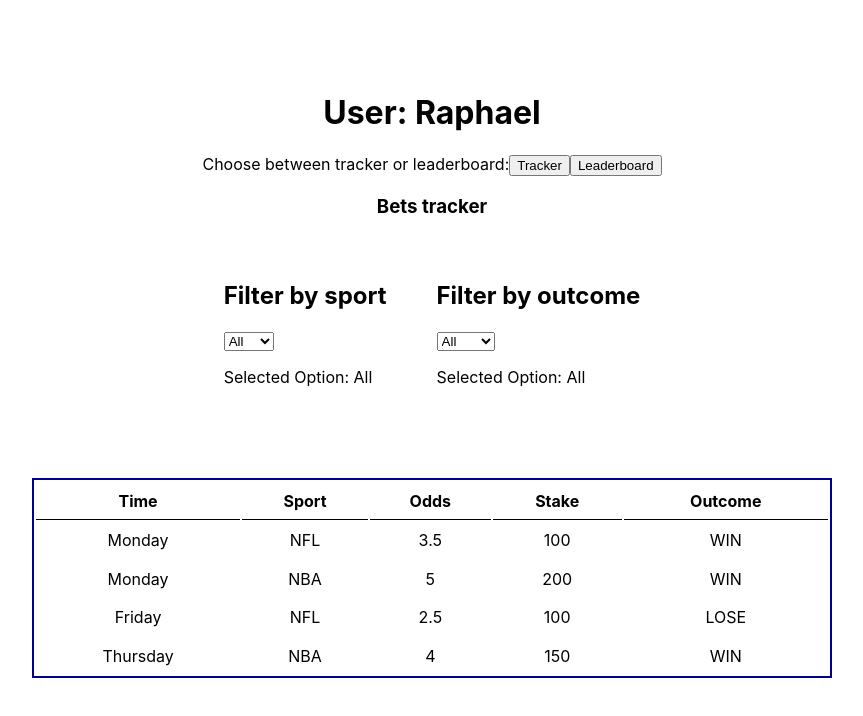
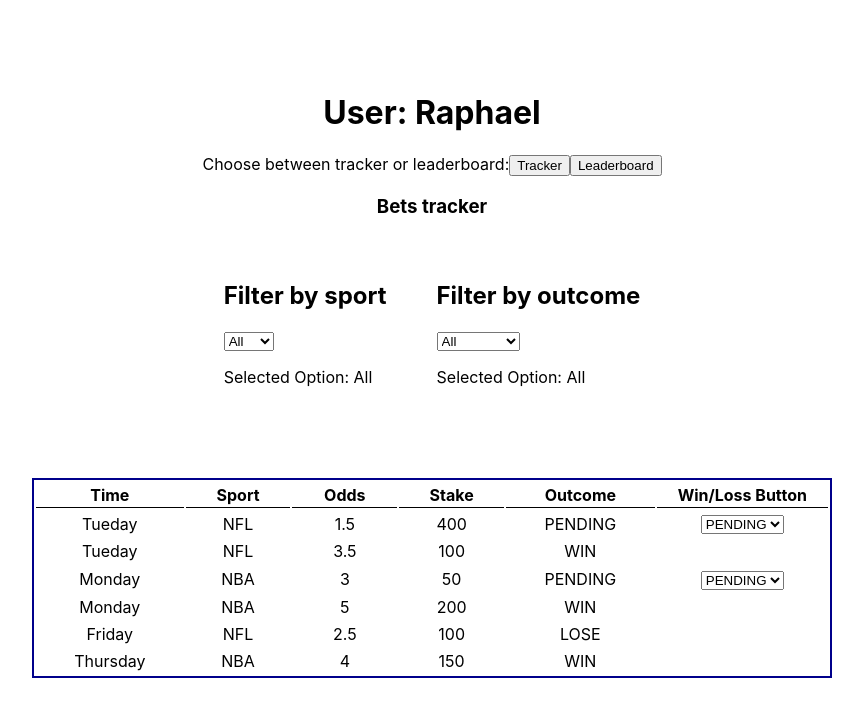
Before and after one commit to ausraf720/tracka-prototype, a React (Create React App) app: page / in a window 1280 px wide. Shown: the top 716 px of the page, without its empty margins (208-1071 px from the left). Built offline with nearby package versions, Linux system fonts and the light colour scheme.

Commit message:
added win/loss buttons
buttons not yet independent of each other

```diff
--- a/src/App.css
+++ b/src/App.css
@@ -16,6 +16,7 @@ table {
 
 th {
   border-bottom: 1px solid black;
+  width: 50px;
 }
 
 td {
--- a/src/App.js
+++ b/src/App.js
@@ -1,5 +1,6 @@
 import './App.css';
 import BetTracker from './BetTracker.jsx'
+import Leaderboard from './Leaderboard.jsx'
 import { useState } from 'react';
 
 const user = "Raphael"
@@ -25,6 +26,7 @@ function App() {
       {page == 'tracker' && <h3>Bets tracker</h3>}
       {page == 'tracker' && <BetTracker/>}
       {page == 'leaderboard' && <h3>Leaderboard</h3>}
+      {page == 'leaderboard' && <Leaderboard/>}
     </div>
   );
 }
--- a/src/BetTracker.jsx
+++ b/src/BetTracker.jsx
@@ -2,8 +2,9 @@ import './App.css'
 import { useState } from 'react'
 
 
-const tableHeaders = ['Time', 'Sport', 'Odds', 'Stake', 'Outcome']
+const tableHeaders = ['Time', 'Sport', 'Odds', 'Stake', 'Outcome', 'Win/Loss Button']
 const tl = tableHeaders.map(word => word.toLowerCase())
+tl[tl.length-1] = 'confirmer'
 
 const htmlHeaders = tableHeaders.map(word => <th>{word}</th>)
 
@@ -14,17 +15,14 @@ function dataGen(dataArray, columns) {
     }
     return obj
 }
-const data1 = dataGen(['Monday', 'NFL', '3.5', '100', 'WIN'], tl)
-const data2 = dataGen(['Monday', 'NBA', '5', '200', 'WIN'], tl)
-const data3 = dataGen(['Friday', 'NFL', '2.5', '100', 'LOSE'], tl)
-const data4 = dataGen(['Thursday', 'NBA', '4', '150', 'WIN'], tl)
+const data0 = dataGen(['Tueday', 'NFL', '1.5', '400', 'PENDING', '--'], tl)
+const data1 = dataGen(['Tueday', 'NFL', '3.5', '100', 'WIN', '--'], tl)
+const data2 = dataGen(['Monday', 'NBA', '3', '50', 'PENDING', '--'], tl)
+const data3 = dataGen(['Monday', 'NBA', '5', '200', 'WIN', '--'], tl)
+const data4 = dataGen(['Friday', 'NFL', '2.5', '100', 'LOSE', '--'], tl)
+const data5 = dataGen(['Thursday', 'NBA', '4', '150', 'WIN', '--'], tl)
 
-
-const data = [data1, data2, data3, data4]
-console.log(data)
-
-// Define the options for the dropdown
-const sportOtions = ['NFL', 'NBA', 'All',]
+const data = [data0, data1, data2, data3, data4, data5]
 
 
 // Function to filter data based on options selected
@@ -42,19 +40,27 @@ function dataFilter(array, type, option) {
         }
         return newData
     }
+}
 
-
-}
 
 function BetTracker() {
     const sportOptions = ['All', 'NFL', 'NBA']
-    const outcomeOptions = ['All', 'WIN', 'LOSE']
+    const outcomeOptions = ['All', 'WIN', 'LOSE', 'PENDING']
+    const pendingOptions = ['PENDING', 'WIN', 'LOSE']
     const [sport, setSport] = useState(sportOptions[0])
     const [outcome, setOutcome] = useState(outcomeOptions[0])
+    const [pending, setPending] = useState(pendingOptions[0])
 
     // data to be displayed depends on filters
     let displayData = dataFilter(data, 'sport', sport)
     displayData = dataFilter(displayData, 'outcome', outcome)
+
+    // create buttons for pending
+    for (let i=0; i<displayData.length; i++) {
+        if (data[i].outcome == 'PENDING') {
+            data[i].confirmer = true
+        }
+    }
 
 
     return (
@@ -98,6 +104,14 @@ function BetTracker() {
                             <td>{val[tl[2]]}</td>
                             <td>{val[tl[3]]}</td>
                             <td>{val[tl[4]]}</td>
+                            <td>{val[tl[5]] &&
+                                <select value={pending} onChange={(event) => setPending(event.target.value)}>
+                                    {pendingOptions.map((option, index) => (
+                                    <option key={index} value={option}>
+                                        {option}
+                                    </option>
+                                    ))}
+                                </select>}</td>
                         </tr>
                     )
                 })}
--- /dev/null
+++ b/src/Leaderboard.jsx
@@ -0,0 +1,56 @@
+import './App.css'
+import { useState } from 'react'
+
+const tableHeaders = ['User', 'Coins', 'Position']
+const tl = tableHeaders.map(word => word.toLowerCase())
+
+const htmlHeaders = tableHeaders.map(word => <th>{word}</th>)
+
+function dataGen(dataArray, columns) {
+    let obj = {}
+    for (let i=0; i<5; i++) {
+        obj[columns[i]] = dataArray[i]
+    }
+    return obj
+}
+const data1 = dataGen(['Nakul', 9001, 0], tl)
+const data2 = dataGen(['Raph', -100000, 0], tl)
+const data3 = dataGen(['Matt E', 42000, 0], tl)
+const data4 = dataGen(['New User', 0, 0], tl)
+
+
+const data = [data1, data2, data3, data4]
+
+
+const displayData = data.sort((a, b) => b.coins - a.coins)
+
+for (let i=0; i<displayData.length; i++) {
+    displayData[i].position = i+1
+}
+
+
+
+
+function Leaderboard() {
+    return (
+        <div>
+            <table>
+                <tr>
+                    {htmlHeaders}
+                </tr>
+                {displayData.map((val, key) => {
+                    return (
+                        <tr key={key}>
+                            <td>{val[tl[0]]}</td>
+                            <td>{val[tl[1]]}</td>
+                            <td>{val[tl[2]]}</td>
+                        </tr>
+                    )
+                })}
+            </table>
+        </div>
+    )
+
+}
+
+export default Leaderboard;
```
Lines whose indentation alone changed are shown as unchanged.
